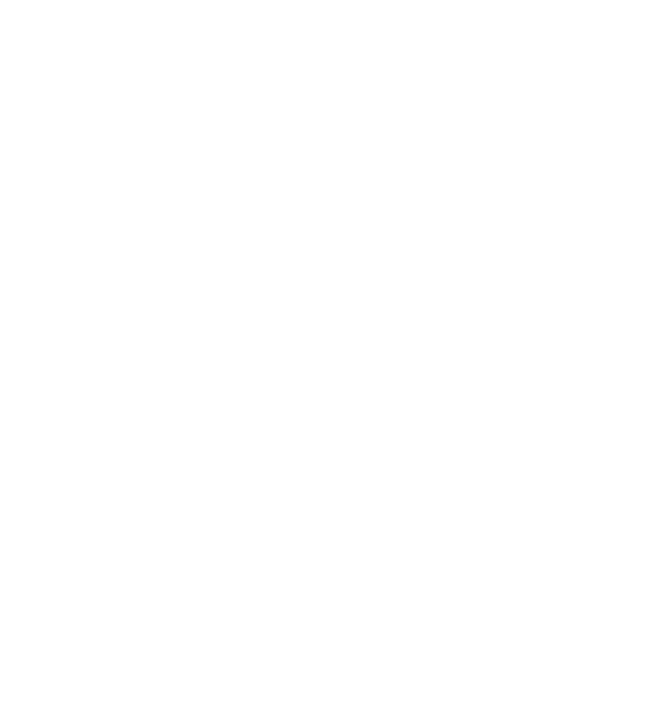
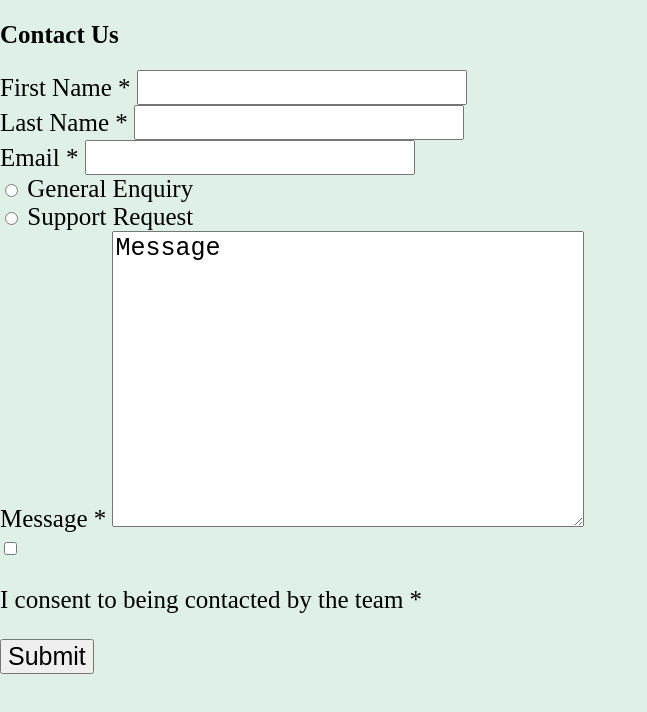
Before and after one commit to bmuia/contact-form, a plain HTML site: page index.html in a window 1280 px wide. Shown: the whole page, without its empty margins (0-647 px from the left). Drawn offline with Linux system fonts and the light colour scheme.

Commit message:
refractor code

```diff
--- a/index.css
+++ b/index.css
@@ -1 +1,12 @@
 /* index.css */
+body{
+    margin: 0;
+    padding: 0;
+    height: 100vh;
+    background-color:  hsl(148, 38%, 91%);
+}
+
+*{
+    box-sizing: border-box;
+    font-size: 25px;
+}
--- a/index.html
+++ b/index.html
@@ -1 +1,60 @@
 <!-- index.html -->
+<!DOCTYPE html>
+<html lang="en">
+<head>
+    <meta charset="UTF-8">
+    <meta http-equiv="X-UA-Compatible" content="IE=edge">
+    <meta name="viewport" content="width=device-width, initial-scale=1.0">
+    <title>Contact form</title>
+    <link rel="stylesheet" href="index.css" />
+</head>
+<body>
+    <div class="container--a">
+        <div class="container--b">
+            <h2>Contact Us</h2>
+            <form>
+                <div class="form--a">
+                    <div class="firstname">
+                        <label>First Name <span>*</span></label>
+                        <input type="text" />
+                    </div>
+                    <div class="lastname">
+                        <label>Last Name <span>*</span></label>
+                        <input type="text" />
+                    </div>
+                </div>
+
+                <div class="email">
+                    <label>Email <span>*</span></label>
+                    <input type="email" />
+                </div>
+
+                <div class="query-type">
+                    <div class="query">
+                        <input type="radio" name="General Enquiry" id="">
+                        <label>General Enquiry</label>
+                    </div>
+                    <div class="query--a">
+                        <input type="radio" name="Support Request" id="">
+                        <label>Support Request</label>
+                    </div>
+                </div>
+
+                <div class="text-area">
+                    <label>Message <span>*</span></label>
+                    <textarea name="" id="" cols="30" rows="10">Message</textarea>
+                </div>
+
+                <div class="consent">
+                    <input type="checkbox" name="" id="">
+                    <p>I consent to being contacted by the team <span>*</span></p>
+                </div>
+
+                <div class="btn">
+                    <button>Submit</button>
+                </div>
+            </form>
+        </div>
+    </div>
+</body>
+</html>
```
